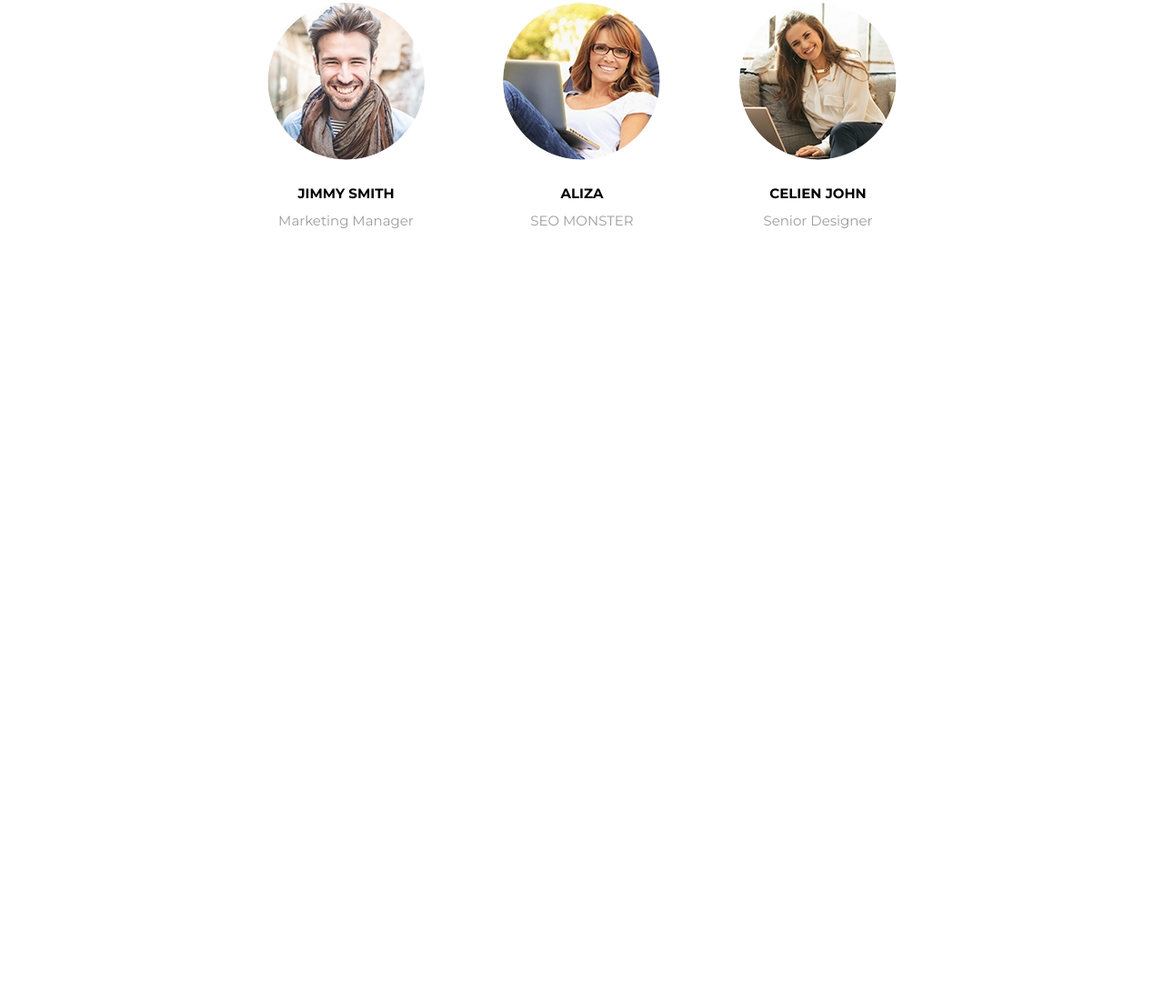
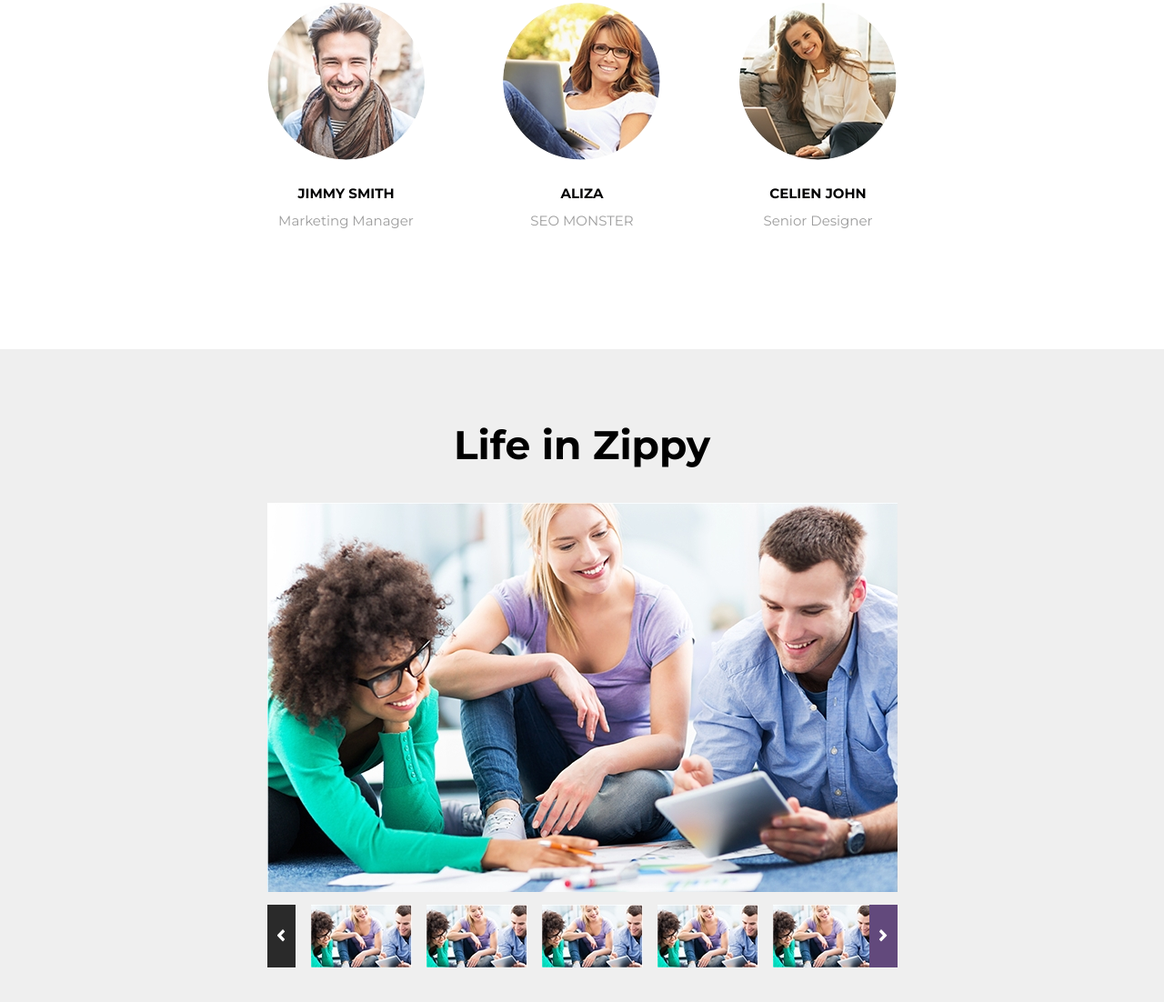
Before and after one commit to yuriy-m-dev/zippy, a website: page app/index.html in a window 1280 px wide. Shown: the part 3288-4390 px from the top of the page at 91% size. Before the commit the page ends 3672 px from the top, so only its background shows below. Drawn offline with nearby package versions, Linux system fonts and the light colour scheme; files that its build step writes are made by us from their sources.

Commit message:
added section 'Life'

```diff
--- a/app/index.html
+++ b/app/index.html
@@ -485,6 +485,38 @@
         </div>
     </section>
 
+    <section class="life">
+        <div class="container">
+            <div class="life__title title">
+                Life in Zippy
+            </div>
+            <div class="life__slider">
+                <div class="life__slider-item"><img src="images/life/slider-life-bg.jpg" alt=""></div>
+                <div class="life__slider-item"><img src="images/life/slider-life-bg.jpg" alt=""></div>
+                <div class="life__slider-item"><img src="images/life/slider-life-bg.jpg" alt=""></div>
+                <div class="life__slider-item"><img src="images/life/slider-life-bg.jpg" alt=""></div>
+                <div class="life__slider-item"><img src="images/life/slider-life-bg.jpg" alt=""></div>
+                <div class="life__slider-item"><img src="images/life/slider-life-bg.jpg" alt=""></div>
+                <div class="life__slider-item"><img src="images/life/slider-life-bg.jpg" alt=""></div>
+                <div class="life__slider-item"><img src="images/life/slider-life-bg.jpg" alt=""></div>
+                <div class="life__slider-item"><img src="images/life/slider-life-bg.jpg" alt=""></div>
+                <div class="life__slider-item"><img src="images/life/slider-life-bg.jpg" alt=""></div>
+            </div>
+            <div class="slider__nav">
+                <div class="slider__nav-item"><img src="images/life/slider-life-prev.jpg" alt=""></div>
+                <div class="slider__nav-item"><img src="images/life/slider-life-prev.jpg" alt=""></div>
+                <div class="slider__nav-item"><img src="images/life/slider-life-prev.jpg" alt=""></div>
+                <div class="slider__nav-item"><img src="images/life/slider-life-prev.jpg" alt=""></div>
+                <div class="slider__nav-item"><img src="images/life/slider-life-prev.jpg" alt=""></div>
+                <div class="slider__nav-item"><img src="images/life/slider-life-prev.jpg" alt=""></div>
+                <div class="slider__nav-item"><img src="images/life/slider-life-prev.jpg" alt=""></div>
+                <div class="slider__nav-item"><img src="images/life/slider-life-prev.jpg" alt=""></div>
+                <div class="slider__nav-item"><img src="images/life/slider-life-prev.jpg" alt=""></div>
+                <div class="slider__nav-item"><img src="images/life/slider-life-prev.jpg" alt=""></div>
+            </div>
+        </div>
+    </section>
+
     <script src="https://ajax.googleapis.com/ajax/libs/jquery/3.4.1/jquery.min.js"></script>
     <script src="js/libs.min.js"></script>
     <script src="js/main.js"></script>
--- a/app/js/main.js
+++ b/app/js/main.js
@@ -10,6 +10,24 @@ $(function(){
         slidesToShow: 3,
         slidesToScroll: 1,
         variableWidth: true,
-        centerMode: true
+        centerMode: true,
+        infinite: false
     });
+
+    $('.life__slider').slick({
+        slidesToShow: 1,
+        slidesToScroll: 1,
+        variableWidth: true,
+        infinite: false,
+        asNavFor: '.slider__nav'
+      });
+      $('.slider__nav').slick({
+        slidesToShow: 5,
+        slidesToScroll: 1,
+        asNavFor: '.life__slider',
+        centerMode: false,
+        focusOnSelect: true,
+        arrows: false,
+        infinite: false
+      });
 });
--- a/app/scss/style.scss
+++ b/app/scss/style.scss
@@ -1,6 +1,8 @@
 @import 'global';
 @import 'vars';
 @import 'fonts';
+
+// Header
 
 .header{
     background: no-repeat center /cover;
@@ -109,6 +111,8 @@
     }
 }
 
+// Wellcome
+
 .welcome__inner{
     display: flex;
     flex-direction: column;
@@ -189,6 +193,7 @@
     }
 }
 
+// Projects
 
 .projects{
     padding-top: 52px;
@@ -249,6 +254,8 @@
         }
     }
 }
+
+// Pricing
 
 .pricing{
     background-color: #fefefe;
@@ -316,6 +323,8 @@
    border-left: 2px solid #e7e7e7;
 }
 
+// Video
+
 .video{
     padding: 85px 0 115px;
     background-color: $purple;
@@ -337,6 +346,8 @@
     font-weight: 700;
     text-transform: uppercase;
 }
+
+// Team
 
 .team{
     padding: 71px 0;
@@ -391,3 +402,59 @@
         opacity: 0.39;
     }
 }
+
+// Life
+
+.life{
+    padding: 80px 0 109px;
+    background-color: #efefef;
+}
+.life__title{
+    margin-bottom: 38px;
+    text-align: center;
+}
+.life__slider{
+    position: relative;
+    margin-bottom: 10px;
+}
+.slider__nav{
+    max-width: 633px;
+    margin: 0 auto;
+}
+.slick-arrow{
+    font-size: 0;
+    border: none;
+    width: 31px;
+    height: 69px;
+    background-color: #62497c;
+    position: absolute;
+    bottom: -79px;
+    z-index: 1;
+    outline: none;
+    cursor: pointer;
+    &::after{
+        content: '';
+        position: absolute;
+        width: 9px;
+        height: 14px;
+        top: 50%;
+        left: 50%;
+        transform: translate(-50%, -50%);
+        z-index: 2;
+    }
+    &.slick-disabled{
+        background-color: #2a2a2a;
+    }
+}
+.slick-prev{
+    left: 0;
+    &::after{
+        background: url(../images/life/left-arrow.svg);
+    }
+}
+.slick-next{
+    right: 0;
+    &::after{
+        background: url(../images/life/right-arrow.svg);
+    }
+}
```
Also changed, not shown: app/images/life/left-arrow.svg (added), app/images/life/right-arrow.svg (added), app/images/life/slider-life-bg.jpg (added), app/images/life/slider-life-prev.jpg (added).
